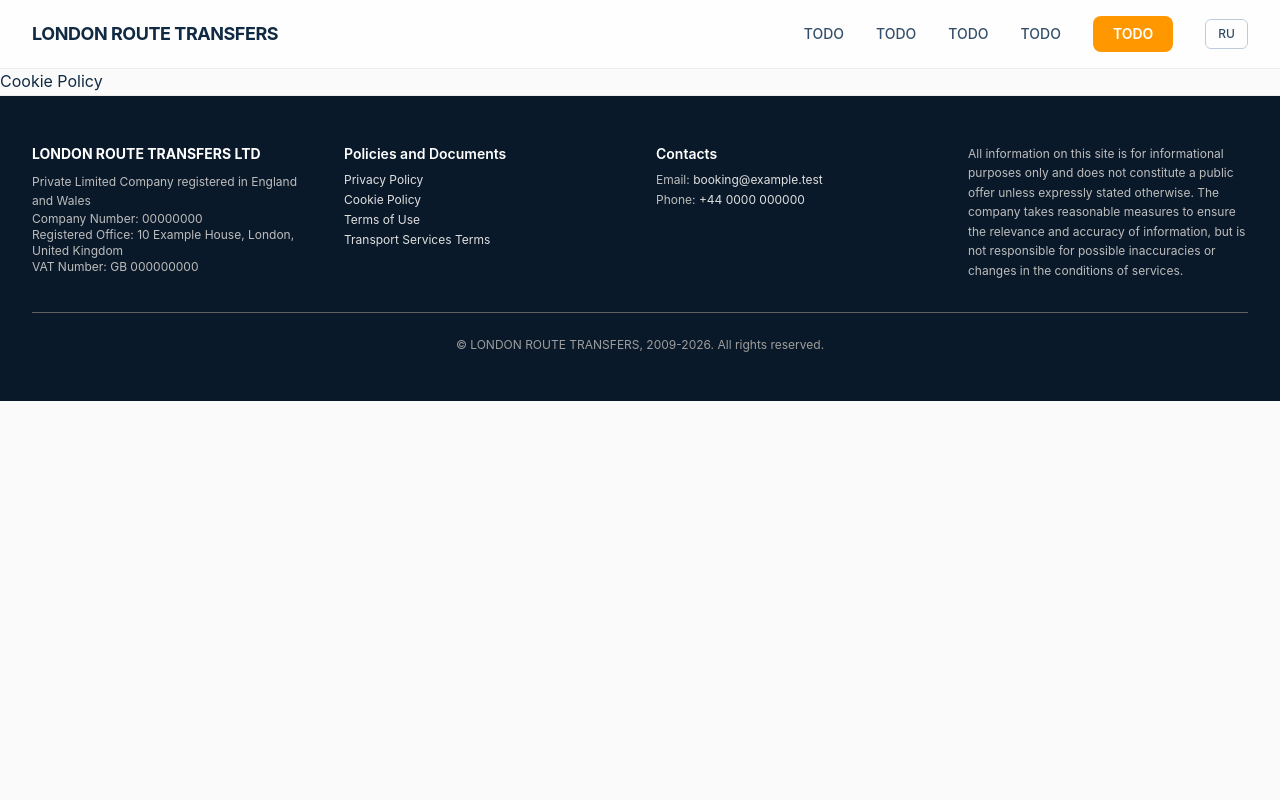
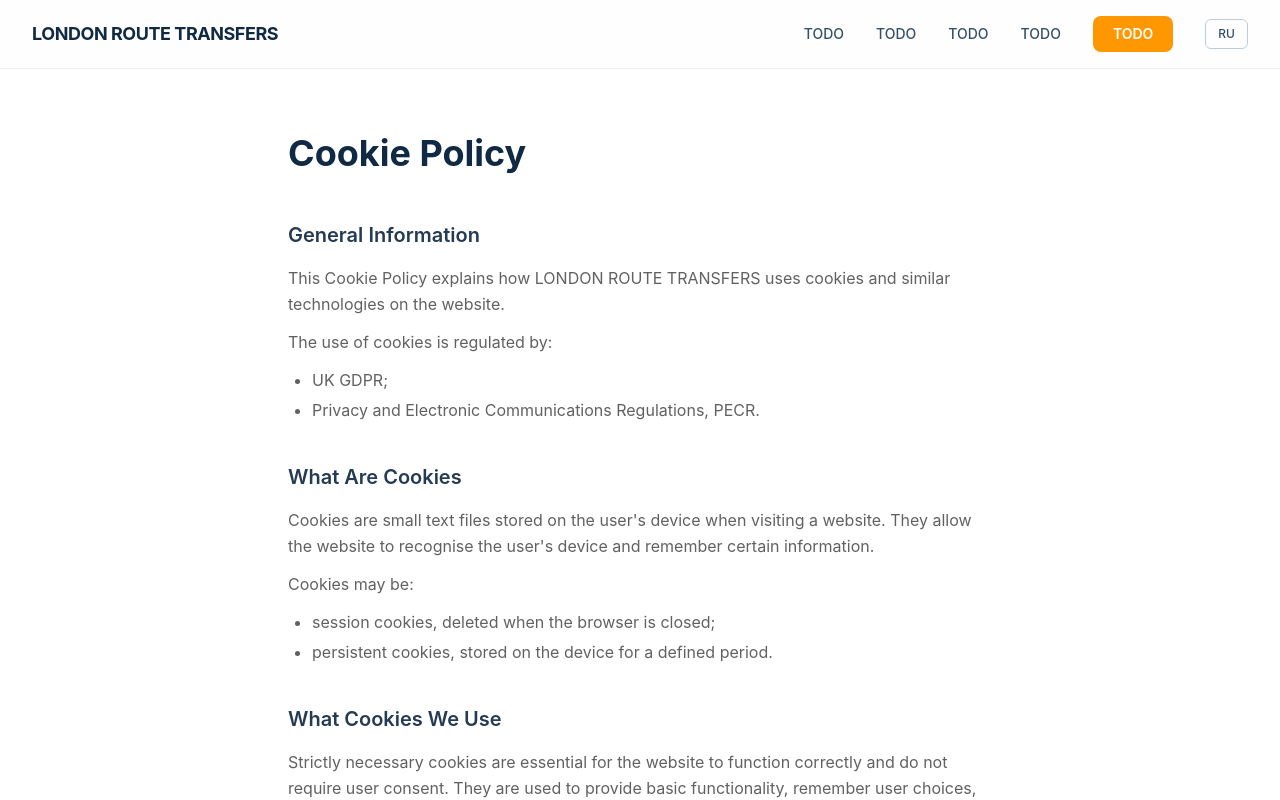
Before and after one commit to antonbukhalov13/02-next-transfer-booking, a Next.js app: page /en/cookie-policy in a window 1280 px wide. Shown: the top 800 px of the page. Built offline with nearby package versions, Linux system fonts and the light colour scheme.

Commit message:
add cookie policy page

```diff
--- a/src/app/[locale]/cookie-policy/page.tsx
+++ b/src/app/[locale]/cookie-policy/page.tsx
@@ -1,3 +1,79 @@
-export default function CookiePolicyPage() {
-  return <main><h1>Cookie Policy</h1></main>;
+import type { Metadata } from "next";
+import { getTranslations } from "next-intl/server";
+
+type Props = { params: Promise<{ locale: string }> };
+
+export async function generateMetadata({ params }: Props): Promise<Metadata> {
+  const { locale } = await params;
+  const t = await getTranslations({ locale, namespace: "legal.cookiePolicy" });
+  return {
+    title: t("title"),
+    description: t("sections.1.content"),
+  };
 }
+
+const sectionKeys = [
+  "1",
+  "2",
+  "3",
+  "4",
+  "5",
+  "6",
+  "7",
+  "8",
+  "9",
+  "10",
+] as const;
+
+export default async function CookiePolicyPage() {
+  const t = await getTranslations("legal.cookiePolicy");
+
+  return (
+    <main className="min-h-screen bg-white py-16">
+      <div className="mx-auto max-w-3xl px-4 sm:px-6 lg:px-8">
+        <h1 className="mb-12 text-3xl font-bold text-primary-900 sm:text-4xl">
+          {t("title")}
+        </h1>
+
+        <div className="space-y-10">
+          {sectionKeys.map((key) => {
+            const content = t(`sections.${key}.content`);
+            const paragraphs = content.split("\n").filter(Boolean);
+
+            return (
+              <section key={key}>
+                <h2 className="mb-4 text-xl font-semibold text-primary-800">
+                  {t(`sections.${key}.title`)}
+                </h2>
+                <div className="space-y-3 text-neutral-700 leading-relaxed">
+                  {paragraphs.map((paragraph, idx) => {
+                    if (paragraph.startsWith("- ")) {
+                      const items = paragraphs
+                        .filter((p) => p.startsWith("- "))
+                        .filter((p, i, arr) => arr.indexOf(p) === i);
+
+                      if (paragraph !== items[0]) return null;
+
+                      return (
+                        <ul
+                          key={idx}
+                          className="list-disc space-y-1 pl-6"
+                        >
+                          {items.map((item, itemIdx) => (
+                            <li key={itemIdx}>{item.slice(2)}</li>
+                          ))}
+                        </ul>
+                      );
+                    }
+
+                    return <p key={idx}>{paragraph}</p>;
+                  })}
+                </div>
+              </section>
+            );
+          })}
+        </div>
+      </div>
+    </main>
+  );
+}
--- a/src/messages/en.json
+++ b/src/messages/en.json
@@ -204,18 +204,48 @@
       }
     },
     "cookiePolicy": {
-      "title": "TODO",
+      "title": "Cookie Policy",
       "sections": {
-        "1": { "title": "TODO", "content": "TODO" },
-        "2": { "title": "TODO", "content": "TODO" },
-        "3": { "title": "TODO", "content": "TODO" },
-        "4": { "title": "TODO", "content": "TODO" },
-        "5": { "title": "TODO", "content": "TODO" },
-        "6": { "title": "TODO", "content": "TODO" },
-        "7": { "title": "TODO", "content": "TODO" },
-        "8": { "title": "TODO", "content": "TODO" },
-        "9": { "title": "TODO", "content": "TODO" },
-        "10": { "title": "TODO", "content": "TODO" }
+        "1": {
+          "title": "General Information",
+          "content": "This Cookie Policy explains how LONDON ROUTE TRANSFERS uses cookies and similar technologies on the website.\n\nThe use of cookies is regulated by:\n- UK GDPR;\n- Privacy and Electronic Communications Regulations, PECR."
+        },
+        "2": {
+          "title": "What Are Cookies",
+          "content": "Cookies are small text files stored on the user's device when visiting a website. They allow the website to recognise the user's device and remember certain information.\n\nCookies may be:\n- session cookies, deleted when the browser is closed;\n- persistent cookies, stored on the device for a defined period."
+        },
+        "3": {
+          "title": "What Cookies We Use",
+          "content": "Strictly necessary cookies are essential for the website to function correctly and do not require user consent. They are used to provide basic functionality, remember user choices, and ensure security.\n\nAnalytical cookies are used to analyse user behaviour and improve website performance. These cookies are only used with user consent.\n\nFunctional cookies allow the website to remember user preferences, such as language or interface settings. They are only used with consent, unless they are strictly necessary."
+        },
+        "4": {
+          "title": "Legal Basis for Using Cookies",
+          "content": "Strictly necessary cookies are used on the basis of legitimate interest. All other cookies are used exclusively on the basis of user consent."
+        },
+        "5": {
+          "title": "Obtaining Consent",
+          "content": "On the first visit to the website, a cookie banner is displayed, allowing the user to:\n- accept all cookies;\n- reject all optional cookies;\n- configure cookie categories.\n\nCookies other than strictly necessary ones are not set until consent is obtained."
+        },
+        "6": {
+          "title": "Managing Cookies",
+          "content": "The user may at any time:\n- change cookie settings via the website interface;\n- delete cookies via browser settings;\n- block cookies at the browser level.\n\nDisabling cookies may affect website functionality."
+        },
+        "7": {
+          "title": "Third-Party Cookies",
+          "content": "We may use third-party services, such as analytics tools, that set cookies on their own behalf.\n\nSuch third parties process data in accordance with their own privacy policies."
+        },
+        "8": {
+          "title": "Cookie Retention Period",
+          "content": "The retention period depends on the cookie type:\n- session cookies are deleted when the browser is closed;\n- persistent cookies are stored for a limited period or until deleted by the user."
+        },
+        "9": {
+          "title": "Policy Changes",
+          "content": "LONDON ROUTE TRANSFERS reserves the right to update this Policy at any time. The current version is always available on the website."
+        },
+        "10": {
+          "title": "Contact Information",
+          "content": "For enquiries related to the use of cookies, you may contact LONDON ROUTE TRANSFERS using the contact details provided on the website."
+        }
       }
     },
     "terms": {
--- a/src/messages/ru.json
+++ b/src/messages/ru.json
@@ -269,18 +269,48 @@
       }
     },
     "cookiePolicy": {
-      "title": "TODO",
+      "title": "Политика использования файлов cookies",
       "sections": {
-        "1": { "title": "TODO", "content": "TODO" },
-        "2": { "title": "TODO", "content": "TODO" },
-        "3": { "title": "TODO", "content": "TODO" },
-        "4": { "title": "TODO", "content": "TODO" },
-        "5": { "title": "TODO", "content": "TODO" },
-        "6": { "title": "TODO", "content": "TODO" },
-        "7": { "title": "TODO", "content": "TODO" },
-        "8": { "title": "TODO", "content": "TODO" },
-        "9": { "title": "TODO", "content": "TODO" },
-        "10": { "title": "TODO", "content": "TODO" }
+        "1": {
+          "title": "Общая информация",
+          "content": "Настоящая Политика использования файлов cookies объясняет, каким образом LONDON ROUTE TRANSFERS использует cookies и аналогичные технологии на сайте.\n\nИспользование cookies регулируется:\n- UK GDPR;\n- Privacy and Electronic Communications Regulations, PECR."
+        },
+        "2": {
+          "title": "Что такое cookies",
+          "content": "Cookies — это небольшие текстовые файлы, которые сохраняются на устройстве пользователя при посещении сайта. Они позволяют сайту распознавать устройство пользователя и запоминать определенную информацию.\n\nCookies могут быть:\n- сессионными, удаляются после закрытия браузера;\n- постоянными, сохраняются на устройстве определенное время."
+        },
+        "3": {
+          "title": "Какие cookies мы используем",
+          "content": "Строго необходимые cookies необходимы для корректной работы сайта и не требуют согласия пользователя. Они используются для обеспечения базовой функциональности сайта, сохранения выбора пользователя и обеспечения безопасности.\n\nАналитические cookies используются для анализа поведения пользователей и улучшения работы сайта. Эти cookies используются только при получении согласия пользователя.\n\nФункциональные cookies позволяют запоминать предпочтения пользователя, например язык или настройки интерфейса. Используются только при наличии согласия, если не являются строго необходимыми."
+        },
+        "4": {
+          "title": "Правовые основания использования cookies",
+          "content": "Строго необходимые cookies используются на основании законного интереса. Все остальные cookies используются исключительно на основании согласия пользователя."
+        },
+        "5": {
+          "title": "Получение согласия",
+          "content": "При первом посещении сайта пользователю отображается cookie-баннер, который позволяет:\n- принять все cookies;\n- отклонить все необязательные cookies;\n- настроить категории cookies.\n\nCookies, кроме строго необходимых, не устанавливаются до получения согласия."
+        },
+        "6": {
+          "title": "Управление cookies",
+          "content": "Пользователь может в любое время:\n- изменить настройки cookies через интерфейс сайта;\n- удалить cookies через настройки браузера;\n- заблокировать cookies на уровне браузера.\n\nОтключение cookies может повлиять на работу сайта."
+        },
+        "7": {
+          "title": "Сторонние cookies",
+          "content": "Мы можем использовать сторонние сервисы, например аналитические инструменты, которые устанавливают cookies от своего имени.\n\nТакие третьи стороны обрабатывают данные в соответствии со своими политиками конфиденциальности."
+        },
+        "8": {
+          "title": "Срок хранения cookies",
+          "content": "Срок хранения cookies зависит от их типа:\n- сессионные cookies удаляются после закрытия браузера;\n- постоянные cookies хранятся в течение ограниченного периода или до их удаления пользователем."
+        },
+        "9": {
+          "title": "Изменения политики",
+          "content": "LONDON ROUTE TRANSFERS оставляет за собой право обновлять настоящую Политику в любое время. Актуальная версия всегда доступна на сайте."
+        },
+        "10": {
+          "title": "Контактная информация",
+          "content": "По вопросам, связанным с использованием cookies, вы можете связаться с LONDON ROUTE TRANSFERS через контактные данные, указанные на сайте."
+        }
       }
     },
     "terms": {
```
